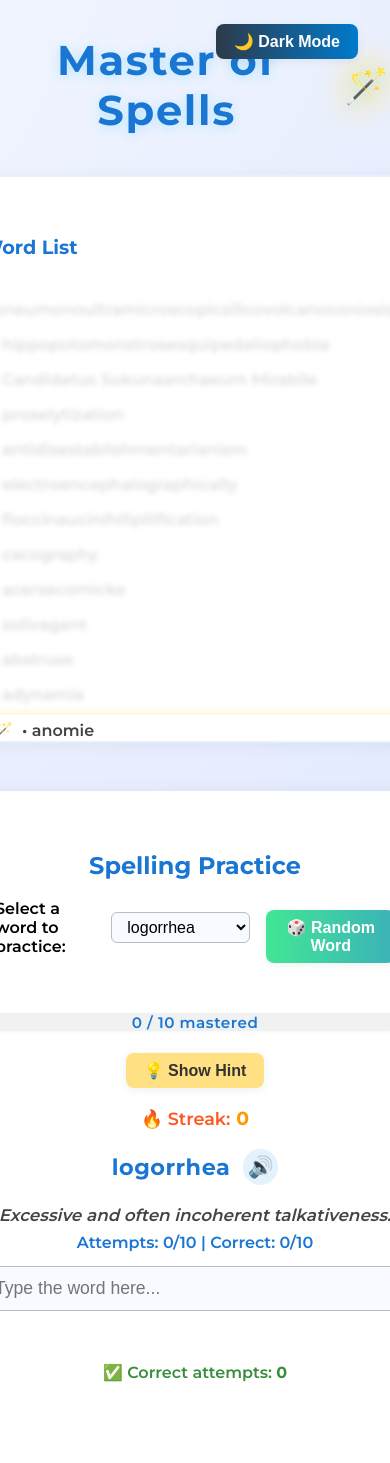
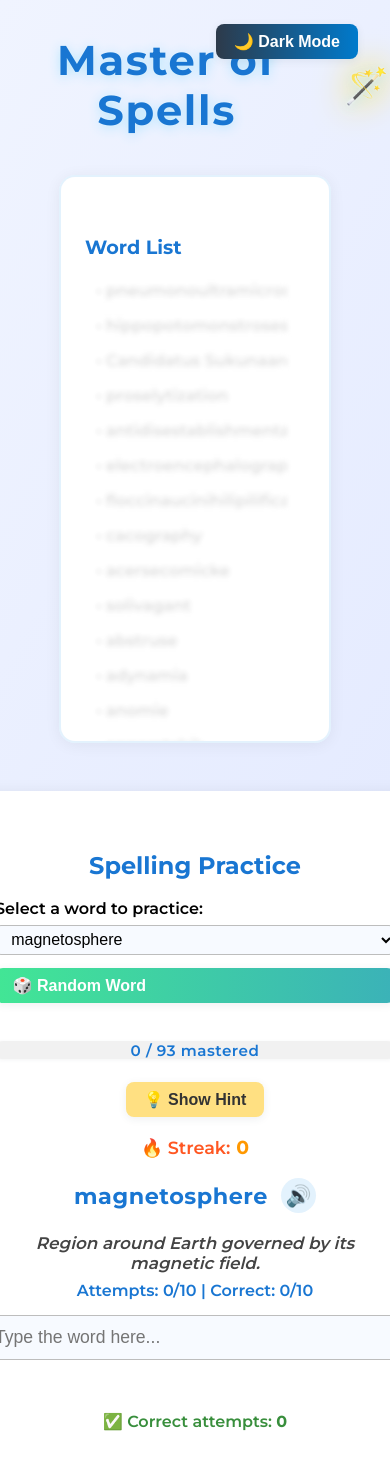
Before and after one commit to SwarupShekhar/spelling_app, a React (Create React App) app: page / in a window 390 px wide. Shown: the top 1463 px of the page. Before the commit the page ends 1414 px from the top, so only its background shows below. Built offline with nearby package versions, Linux system fonts and the light colour scheme.

Commit message:
Ready for deployment

```diff
--- a/src/App.css
+++ b/src/App.css
@@ -529,6 +529,10 @@ body.dark {
   gap: 0.3rem;
   border: none;
   outline: none;
+  white-space: nowrap;
+  overflow: hidden;
+  text-overflow: ellipsis;
+  max-width: 180px;
 }
 
 .word-list-item.session-word {
@@ -624,20 +628,74 @@ body.dark {
 .word-select-row {
   display: flex;
   align-items: center;
-  gap: 1rem;
+  gap: 1.2rem;
   margin-bottom: 1.2rem;
+  flex-wrap: nowrap;
+  width: 100%;
+  justify-content: flex-start;
+}
+
+.word-select-group {
+  display: flex;
+  align-items: center;
+  gap: 0.5rem;
+  min-width: 0;
+  flex-shrink: 1;
+  flex-grow: 1;
 }
 
 .word-select-label {
   font-size: 1rem;
   font-weight: 500;
+  max-width: 160px;
+  min-width: 80px;
+  white-space: nowrap;
+  overflow: hidden;
+  text-overflow: ellipsis;
+  margin-bottom: 0;
+  flex-shrink: 1;
 }
 
 .word-select {
-  margin-left: 0.5rem;
   padding: 0.3rem 0.7rem;
   border-radius: 6px;
   border: 1px solid #bdbdbd;
+  min-width: 120px;
+  max-width: 180px;
+  flex-shrink: 0;
+}
+
+.random-word-btn {
+  margin-left: auto;
+  flex-shrink: 0;
+}
+
+@media (max-width: 700px) {
+  .word-select-row {
+    flex-direction: column;
+    align-items: stretch;
+    gap: 0.7rem;
+  }
+  .word-select-group {
+    flex-direction: column;
+    align-items: stretch;
+    gap: 0.2rem;
+  }
+  .word-select-label {
+    max-width: 100%;
+    min-width: 0;
+    margin-bottom: 0.2rem;
+    white-space: normal;
+  }
+  .word-select {
+    max-width: 100%;
+    min-width: 0;
+  }
+  .random-word-btn {
+    width: 100%;
+    margin-left: 0;
+    margin-top: 0.3rem;
+  }
 }
 
 .random-word-btn {
@@ -727,6 +785,10 @@ body.dark {
   display: flex;
   align-items: center;
   gap: 0.5rem;
+  word-break: break-all;
+  overflow-wrap: anywhere;
+  max-width: 320px;
+  text-align: center;
 }
 
 .pronounce-btn {
@@ -825,3 +887,25 @@ body.dark {
   0% { filter: drop-shadow(0 0 8px #ffd600); }
   100% { filter: drop-shadow(0 0 18px #ffd600); }
 }
+
+@media (max-width: 600px) {
+  .word-select-row {
+    flex-direction: column;
+    align-items: stretch;
+    gap: 0.5rem;
+  }
+  .word-select-label {
+    max-width: 100%;
+    min-width: 0;
+    margin-bottom: 0.2rem;
+  }
+  .word-select {
+    max-width: 100%;
+    min-width: 0;
+    margin-left: 0;
+  }
+  .random-word-btn {
+    width: 100%;
+    margin-top: 0.3rem;
+  }
+}
--- a/src/components/TypingPracticeBox.js
+++ b/src/components/TypingPracticeBox.js
@@ -1,20 +1,5 @@
 import React, { useState, useRef, useEffect } from 'react';
 import wordList from '../Data/words.json';
-
-function getRandomWords(arr, n) {
-  const result = [];
-  const used = new Set();
-  while (result.length < n && used.size < arr.length) {
-    const idx = Math.floor(Math.random() * arr.length);
-    if (!used.has(idx)) {
-      used.add(idx);
-      result.push(arr[idx]);
-    }
-  }
-  return result;
-}
-
-const SESSION_WORD_COUNT = 10;
 
 const Confetti = ({ show }) => {
   if (!show) return null;
@@ -51,10 +36,8 @@ const Confetti = ({ show }) => {
 };
 
 const TypingPracticeBox = () => {
-  // Session words state
-  const [sessionWords, setSessionWords] = useState(() => getRandomWords(wordList, SESSION_WORD_COUNT));
-  // Pick a random word from sessionWords on load
-  const [selectedWord, setSelectedWord] = useState(() => sessionWords[Math.floor(Math.random() * sessionWords.length)]);
+  // Use the full word list for practice
+  const [selectedWord, setSelectedWord] = useState(() => wordList[Math.floor(Math.random() * wordList.length)]);
   const [input, setInput] = useState('');
   const [correctCount, setCorrectCount] = useState(0);
   const [feedback, setFeedback] = useState('');
@@ -69,11 +52,9 @@ const TypingPracticeBox = () => {
   const [showConfetti, setShowConfetti] = useState(false);
   const sessionStart = useRef(Date.now());
 
-  // On restart, pick new session words and a random selected word
+  // On restart, pick a random word
   const handleRestart = () => {
-    const newSessionWords = getRandomWords(wordList, SESSION_WORD_COUNT);
-    setSessionWords(newSessionWords);
-    setSelectedWord(newSessionWords[Math.floor(Math.random() * newSessionWords.length)]);
+    setSelectedWord(wordList[Math.floor(Math.random() * wordList.length)]);
     setInput('');
     setCorrectCount(0);
     setFeedback('');
@@ -89,9 +70,9 @@ const TypingPracticeBox = () => {
     sessionStart.current = Date.now();
   };
 
-  // On mount, ensure selectedWord is random from sessionWords
+  // On mount, ensure selectedWord is random from wordList
   useEffect(() => {
-    setSelectedWord(sessionWords[Math.floor(Math.random() * sessionWords.length)]);
+    setSelectedWord(wordList[Math.floor(Math.random() * wordList.length)]);
     // eslint-disable-next-line
   }, []);
 
@@ -143,7 +124,7 @@ const TypingPracticeBox = () => {
       if (!masteredWords.includes(selectedWord.term)) {
         const newMastered = [...masteredWords, selectedWord.term];
         setMasteredWords(newMastered);
-        if (newMastered.length === sessionWords.length) {
+        if (newMastered.length === wordList.length) {
           setSessionEnded(true);
         }
       }
@@ -167,7 +148,7 @@ const TypingPracticeBox = () => {
   };
 
   const handleSelect = (e) => {
-    const selected = sessionWords.find((w) => w.term === e.target.value);
+    const selected = wordList.find((w) => w.term === e.target.value);
     setSelectedWord(selected);
     setInput('');
     setCorrectCount(0);
@@ -184,8 +165,8 @@ const TypingPracticeBox = () => {
   const handleRandomWord = () => {
     let randomWord;
     do {
-      randomWord = sessionWords[Math.floor(Math.random() * sessionWords.length)];
-    } while (randomWord.term === selectedWord.term && sessionWords.length > 1);
+      randomWord = wordList[Math.floor(Math.random() * wordList.length)];
+    } while (randomWord.term === selectedWord.term && wordList.length > 1);
     setSelectedWord(randomWord);
     setInput('');
     setCorrectCount(0);
@@ -200,7 +181,7 @@ const TypingPracticeBox = () => {
   };
 
   // Progress calculation
-  const progressPercent = Math.min((correctCount / SESSION_WORD_COUNT) * 100, 100);
+  const progressPercent = Math.min((correctCount / wordList.length) * 100, 100);
   const accuracy = totalAttempts > 0 ? Math.round((correctCount / totalAttempts) * 100) : 100;
   const timeTaken = Math.floor((Date.now() - sessionStart.current) / 1000);
   const minutes = Math.floor(timeTaken / 60);
@@ -216,7 +197,7 @@ const TypingPracticeBox = () => {
             <h2>🎉 Session Complete!</h2>
             <p><strong>Accuracy:</strong> {accuracy}%</p>
             <p><strong>Time Taken:</strong> {minutes}m {seconds}s</p>
-            <p><strong>Words Mastered:</strong> {masteredWords.length} / {SESSION_WORD_COUNT}</p>
+            <p><strong>Words Mastered:</strong> {masteredWords.length} / {wordList.length}</p>
             <p><strong>Best Streak:</strong> {bestStreak}</p>
             <button className="restart-btn" onClick={handleRestart}>Restart Session</button>
           </div>
@@ -228,31 +209,32 @@ const TypingPracticeBox = () => {
         <h4 className="word-list-title">Word List</h4>
         <ul>
           {wordList.map((word) => {
-            const isSession = sessionWords.some(w => w.term === word.term);
             const isMastered = masteredWords.includes(word.term);
             const isSelected = selectedWord.term === word.term;
             return (
               <li
                 key={word.term}
-                className={`word-list-item${isSession ? ' session-word' : ''}${isMastered ? ' mastered' : ' pending'}${isSelected ? ' selected' : ''}`}
+                className={`word-list-item${isMastered ? ' mastered' : ' pending'}${isSelected ? ' selected' : ''}`}
                 style={{
                   fontWeight: isSelected ? 'bold' : 'normal',
-                  filter: isSelected ? 'none' : isSession ? 'blur(0.5px)' : 'blur(2.5px)',
-                  opacity: isSelected ? 1 : isSession ? 0.85 : 0.4,
-                  cursor: isSession ? 'pointer' : 'not-allowed',
-                  pointerEvents: isSession ? 'auto' : 'none',
-                  background: isSelected ? '#e3f2fd' : isSession ? 'rgba(255,255,255,0.7)' : 'none',
+                  filter: isSelected ? 'none' : 'blur(2.5px)',
+                  opacity: isSelected ? 1 : 0.4,
+                  cursor: 'pointer',
+                  background: isSelected ? '#e3f2fd' : 'rgba(255,255,255,0.7)',
                   position: 'relative',
                   transition: 'all 0.2s',
+                  whiteSpace: 'nowrap',
+                  overflow: 'hidden',
+                  textOverflow: 'ellipsis',
+                  maxWidth: '180px',
                 }}
-                onClick={isSession ? () => {
+                onClick={() => {
                   setSelectedWord(word);
                   setShowHint(false);
                   setStreak(0);
-                } : undefined}
-                title={isSession ? 'Practice this word' : 'Not in this session'}
+                }}
+                title={word.term}
               >
-                {isSession && <span style={{color:'#ffd600', marginRight:4}} title="Session word">🪄</span>}
                 {isMastered ? '✅' : '•'} {word.term}
               </li>
             );
@@ -264,16 +246,16 @@ const TypingPracticeBox = () => {
       <div className="card">
         <h2 className="practice-title">Spelling Practice</h2>
         <div className="word-select-row">
-          <label className="word-select-label">
-            Select a word to practice:
-            <select onChange={handleSelect} value={selectedWord.term} className="word-select">
-              {sessionWords.map((word, i) => (
+          <div className="word-select-group">
+            <label className="word-select-label" htmlFor="word-select">Select a word to practice:</label>
+            <select id="word-select" onChange={handleSelect} value={selectedWord.term} className="word-select">
+              {wordList.map((word, i) => (
                 <option key={i} value={word.term}>
                   {word.term}
                 </option>
               ))}
             </select>
-          </label>
+          </div>
           <button className="random-word-btn" onClick={handleRandomWord} title="Practice a random word">
             🎲 Random Word
           </button>
@@ -286,7 +268,7 @@ const TypingPracticeBox = () => {
             style={{ width: `${progressPercent}%` }}
           ></div>
           <span className="progress-bar-label">
-            {correctCount} / {SESSION_WORD_COUNT} mastered
+            {correctCount} / {wordList.length} mastered
           </span>
         </div>
 
```
